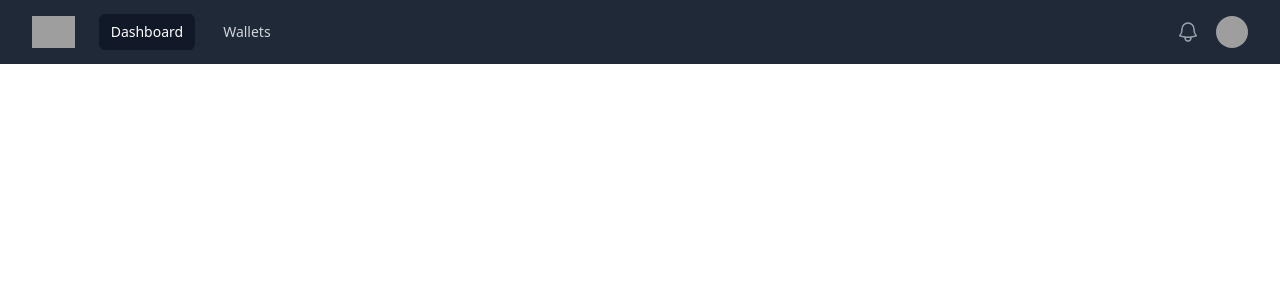
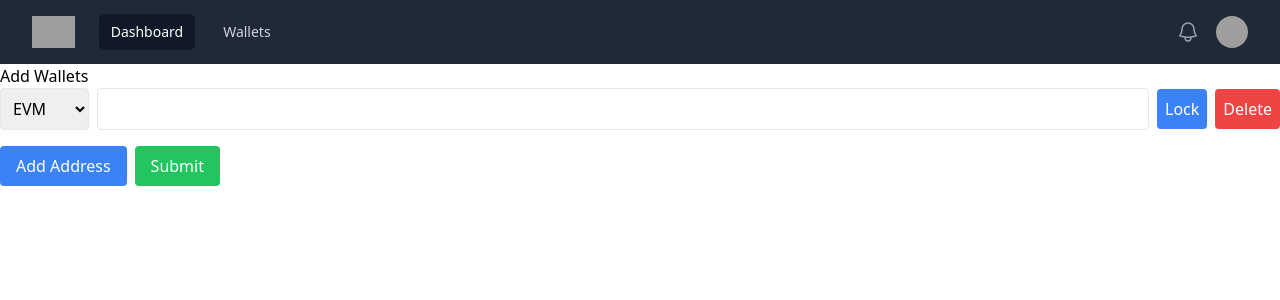
Before and after one commit to edwardfgt/portfolio-scraper, a React (Vite) app in the folder client/: page /wallets in a window 1280 px wide. Shown: the top 300 px of the page. Built offline with nearby package versions, Linux system fonts and the light colour scheme; grey boxes are pictures that could not be loaded.

Commit message:
Create frontend component for user to add their own wallets

```diff
--- a/client/src/App.tsx
+++ b/client/src/App.tsx
@@ -2,6 +2,7 @@ import React from 'react';
 import { BrowserRouter as Router, Routes, Route } from 'react-router-dom';
 import WalletsDisplay from './components/walletsDisplay';
 import Navbar from './components/navBar';
+import AddWallets from './components/addWallets';
 
 const App = () => {
   return (
@@ -10,6 +11,7 @@ const App = () => {
       <div>
         <Routes>
           <Route path="/" element={<WalletsDisplay />} />
+          <Route path="/wallets" element={<AddWallets />} />
         </Routes>
       </div>
     </Router>
--- /dev/null
+++ b/client/src/components/addWallets.tsx
@@ -0,0 +1,12 @@
+import AddressForm from "./addressForm";
+
+const AddWallets: React.FC = () => {
+    return (
+        <>
+            <h1>Add Wallets</h1>
+            <AddressForm/>
+        </>
+    );
+};
+
+export default AddWallets;
--- /dev/null
+++ b/client/src/components/addressForm.tsx
@@ -0,0 +1,134 @@
+import React, { useState } from 'react';
+
+type AddressType = 'Solana' | 'EVM';
+
+interface AddressInput {
+  type: AddressType;
+  address: string;
+  isLocked: boolean;
+}
+
+const AddressForm: React.FC = () => {
+  const [inputs, setInputs] = useState<AddressInput[]>([{ type: 'EVM', address: '', isLocked: false }]);
+  const [addresses, setAddresses] = useState({ EVM: [], Solana: [] });
+
+  const handleLockInput = (index: number) => {
+    const newInputs = [...inputs];
+    const input = newInputs[index];
+
+    if (input.address && input.address.length > 0) {
+      input.isLocked = true;
+    } else {
+      alert("Address cannot be empty.");
+    }
+
+    setInputs(newInputs);
+  };
+
+  const handleDeleteInput = (index: number) => {
+    const newInputs = [...inputs];
+    newInputs.splice(index, 1);
+    setInputs(newInputs);
+  };
+
+  const handleAddInput = () => {
+    setInputs([...inputs, { type: 'EVM', address: '', isLocked: false }]);
+  };
+
+  const handleInputChange = (index: number, value: string, type: AddressType) => {
+    const newInputs = [...inputs];
+    newInputs[index] = { type, address: value, isLocked: newInputs[index].isLocked };
+    setInputs(newInputs);
+  };
+
+  const handleSubmit = async () => {
+    const newAddresses = { EVM: [], Solana: [] };
+    inputs.forEach(input => {
+      if (input.isLocked) {
+        newAddresses[input.type].push(input.address);
+      }
+    });
+
+    const testUsername = "tester";
+
+    try {
+      const response = await fetch('http://localhost:3000/user/wallets', {
+        method: 'POST',
+        headers: {
+          'Content-Type': 'application/json',
+        },
+        body: JSON.stringify({ username: testUsername, wallets: newAddresses }),
+      });
+
+      if (response.headers.get("content-type")?.includes("application/json")) {
+        const data = await response.json();
+        console.log('Updated user data:', data);
+      } else {
+        const text = await response.text();
+        console.error('Non-JSON response:', text);
+      }
+    } catch (error) {
+      console.error('Error updating wallets:', error);
+    }
+
+
+    setAddresses(newAddresses);
+    console.log(newAddresses);
+  }
+
+
+  return (
+    <div className="space-y-4">
+      {inputs.map((input, index) => (
+        <div key={index} className="flex items-center space-x-2">
+          <select
+            className="border rounded p-2"
+            value={input.type}
+            onChange={(e) => handleInputChange(index, input.address, e.target.value as AddressType)}
+            disabled={input.isLocked}
+          >
+            <option value="EVM">EVM</option>
+            <option value="Solana">Solana</option>
+          </select>
+          <input
+            className="border rounded p-2 flex-1"
+            type="text"
+            value={input.address}
+            onChange={(e) => handleInputChange(index, e.target.value, input.type)}
+            disabled={input.isLocked}
+          />
+          {!input.isLocked && (
+            <button
+              className="p-2 bg-blue-500 text-white rounded"
+              onClick={() => handleLockInput(index)}
+            >
+              Lock
+            </button>
+          )}
+          <button
+            className="p-2 bg-red-500 text-white rounded"
+            onClick={() => handleDeleteInput(index)}
+          >
+            Delete
+          </button>
+        </div>
+      ))}
+      <button
+        type="button"
+        onClick={handleAddInput}
+        className="py-2 px-4 bg-blue-500 text-white rounded"
+      >
+        Add Address
+      </button>
+      <button
+        type="button"
+        onClick={handleSubmit}
+        className="py-2 ml-2 px-4 bg-green-500 text-white rounded"
+      >
+        Submit
+      </button>
+    </div>
+  );
+};
+
+export default AddressForm;
```
